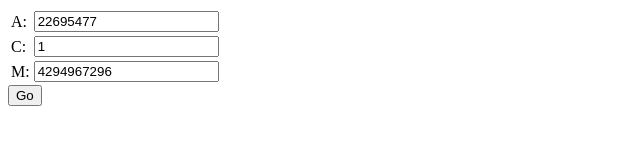
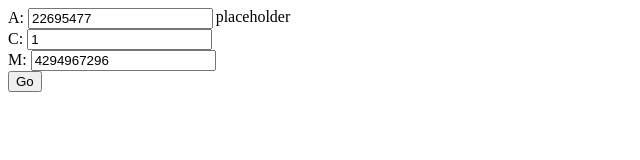
Before and after one commit to dbazylev/MultiServiceSystem, a plain HTML site: page MultiServiceSystem/index.html in a window 1280 px wide. Shown: the whole page, without its empty margins (0-640 px from the left). Drawn offline with Linux system fonts and the light colour scheme.

Commit message:
Fix layout

```diff
--- /dev/null
+++ b/MultiServiceSystem/Content/site.css
@@ -0,0 +1,7 @@
+body {
+}
+
+.section-left {
+	float: left;
+
+}
--- a/MultiServiceSystem/index.html
+++ b/MultiServiceSystem/index.html
@@ -2,44 +2,34 @@
 <html xmlns="http://www.w3.org/1999/xhtml">
 <head>
     <title></title>
+    <link rel="stylesheet" type="text/css" href="Content/site.css" />
     <script type="text/javascript" src="Scripts/LehmerRandomGenerator.js"></script>
     <script type="text/javascript" src="Scripts/CommonScript.js"></script>
 
 </head>
 <body>
-    <div>
-        <table>
-            <tr>
-                <td>
-                    A:
-                </td>
-                <td>
-                      <input id="input_a" type="text" value="22695477"/>
-                </td>
-            </tr>
-            <tr>
-                <td>
-                    C:
-                </td>
-                <td>
-                      <input id="input_c" type="text" value="1"/>
-                </td>
-            </tr>
-            <tr>
-                <td>
-                    M:
-                </td>
-                <td>
-                      <input id="input_m" type="text" value="4294967296"/>
-                </td>
-            </tr>
-
-        </table>
-        <button id="execute_random" onclick="executeRandomGenerator()"> Go</button>
+    <div class="section-left">
+        <div>
+            <span>A:</span>
+            <input id="input_a" type="text" value="22695477" />
+        </div>
+        <div>
+            <span>C:</span>
+            <input id="input_c" type="text" value="1" />
+        </div>
+        <div>
+            <span>M:</span>
+            <input id="input_m" type="text" value="4294967296" />
+        </div>
+        <button id="execute_random" onclick="executeRandomGenerator()">Go</button>
+    </div>
+    <div class="section-right">
+        <div>
+            placeholder
+        </div>
     </div>
     <div>
         <div id="output">
-
         </div>
     </div>
 </body>
```
Also changed, not shown: 1 other file.
